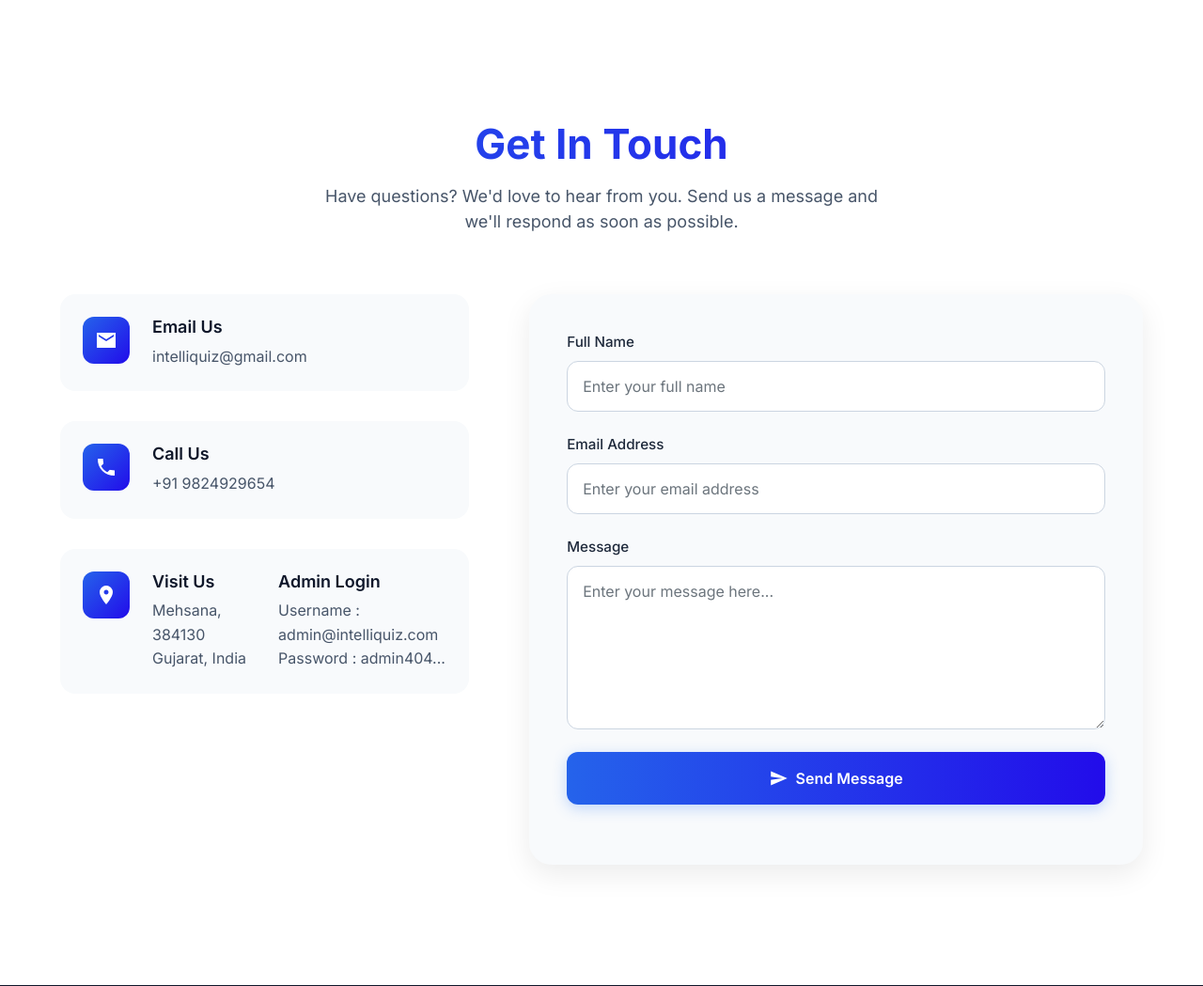
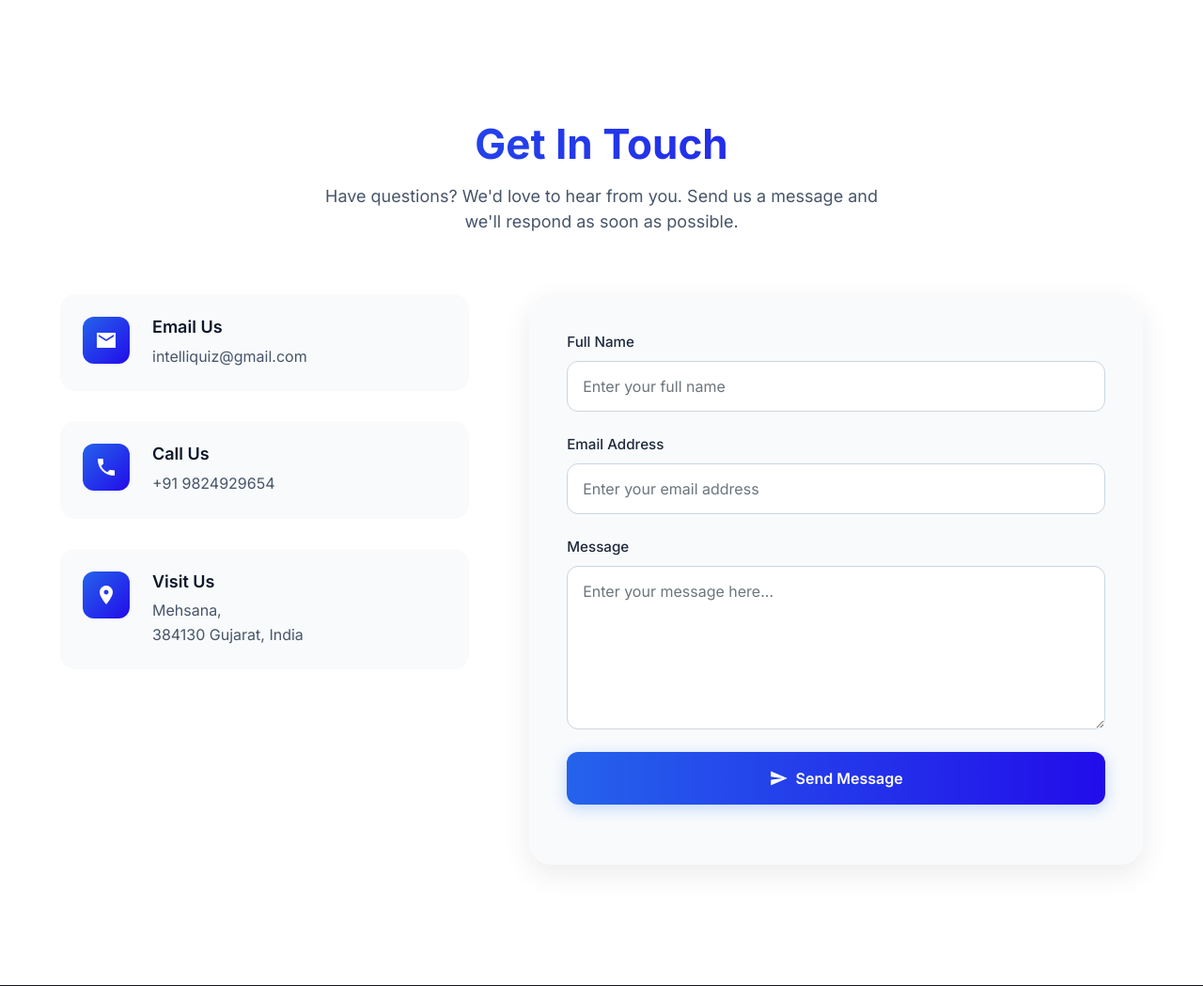
Before and after one commit to Sathvara-Amitkumar/IntelliQuiz-Ai-Powered-Quiz-System, a Flask app: page / in a window 1280 px wide. Shown: the part 2601-3650 px from the top of the page at 94% size. Run offline with Flask 3, Linux system fonts and the light colour scheme.

Commit message:
All Good!

```diff
--- a/templates/index.html
+++ b/templates/index.html
@@ -153,11 +153,6 @@
                             <div>
                                 <h4>Visit Us</h4>
                                 <p>Mehsana,<br>384130 Gujarat, India</p>
-                            </div>
-                            <div>
-                                <h4>Admin Login</h4>
-                                <p>Username : admin@intelliquiz.com</p>
-                                <p>Password : admin404...</p>
                             </div>
                         </div>
                     </div>
```
